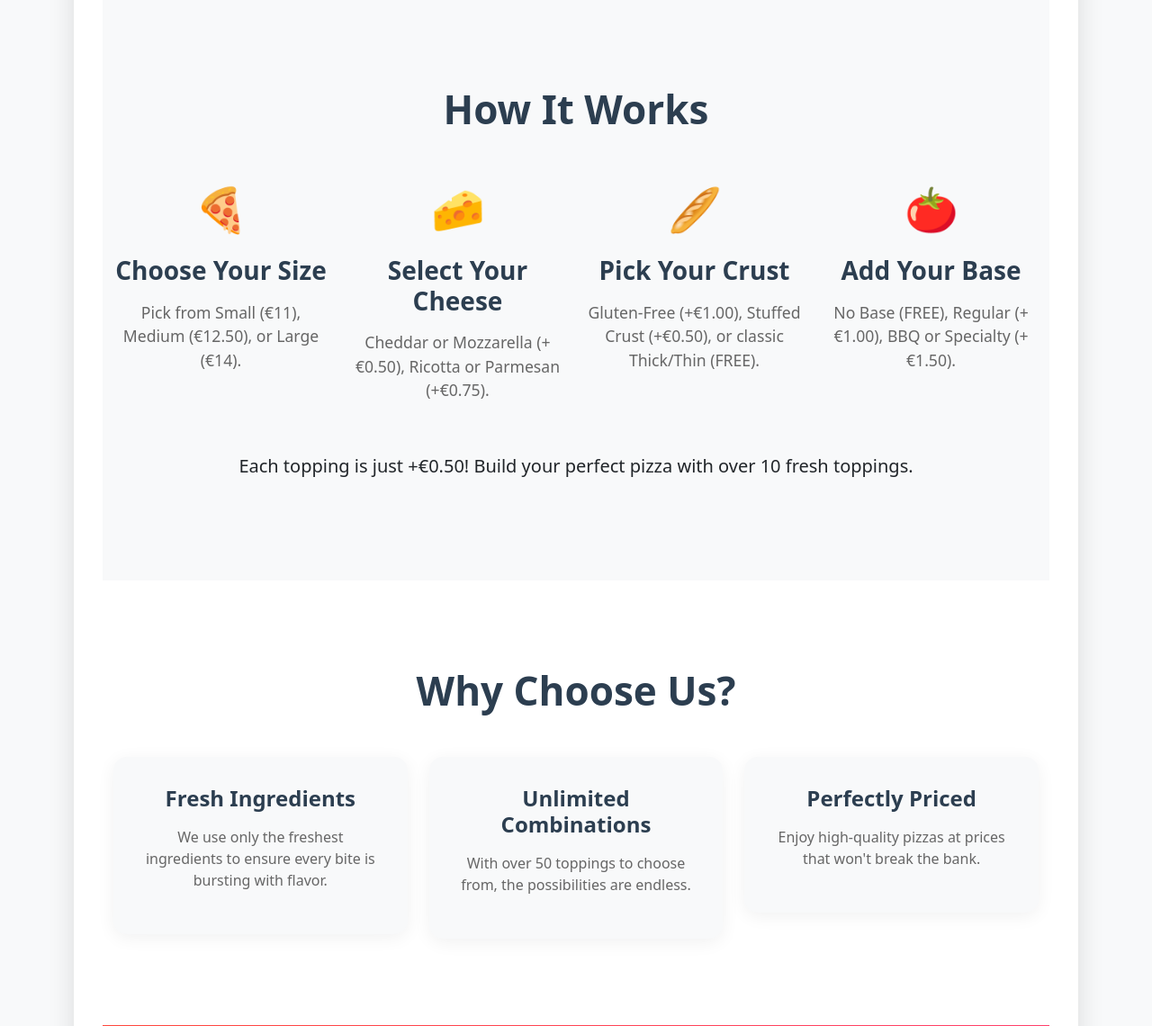
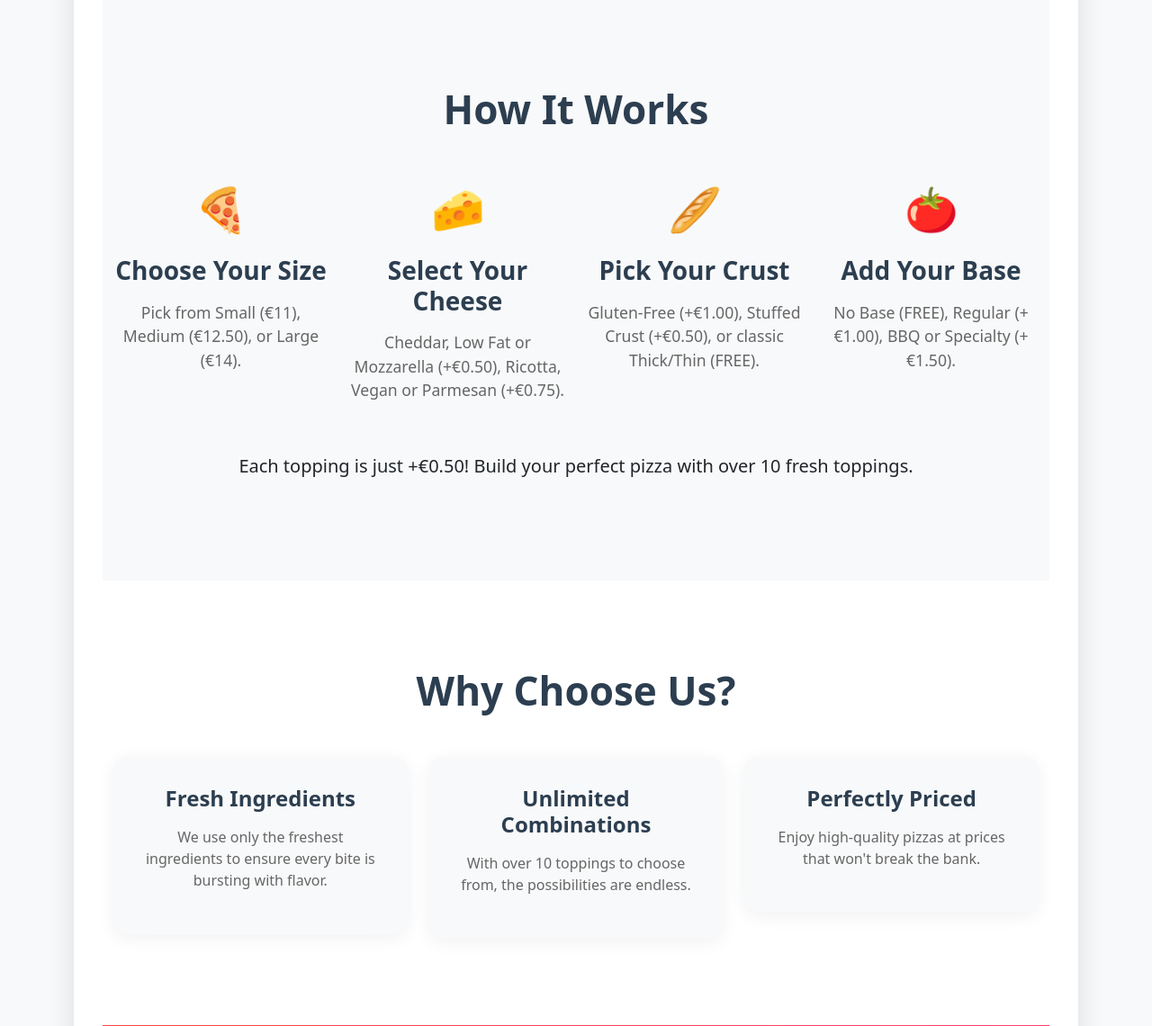
Before and after one commit to DanilaJeg/pizza-app, a Django app: page / in a window 1280 px wide. Shown: the part 771-1911 px from the top of the page at 90% size. Run offline with Django 4.2, Linux system fonts and the light colour scheme.

Commit message:
html changes

```diff
--- a/main/templates/index.html
+++ b/main/templates/index.html
@@ -178,7 +178,7 @@
                 <div class="step">
                     <div class="step-icon">🧀</div>
                     <h3>Select Your Cheese</h3>
-                    <p>Cheddar or Mozzarella (+€0.50), Ricotta or Parmesan (+€0.75).</p>
+                    <p>Cheddar, Low Fat or Mozzarella (+€0.50), Ricotta, Vegan or Parmesan (+€0.75).</p>
                 </div>
             </div>
             <div class="col-md-3">
@@ -198,7 +198,7 @@
         </div>
         <div class="row mt-4">
             <div class="col-md-12 text-center">
-                <p class="lead">Each topping is just <span class="price-badge">+€0.50</span>! Build your perfect pizza with over 10 fresh toppings.</p>
+                <p class="lead">Each topping is just +€0.50! Build your perfect pizza with over 10 fresh toppings.</p>
             </div>
         </div>
     </div>
@@ -218,7 +218,7 @@
             <div class="col-md-4">
                 <div class="feature-card">
                     <h3>Unlimited Combinations</h3>
-                    <p>With over 50 toppings to choose from, the possibilities are endless.</p>
+                    <p>With over 10 toppings to choose from, the possibilities are endless.</p>
                 </div>
             </div>
             <div class="col-md-4">
--- a/main/templates/order_complete.html
+++ b/main/templates/order_complete.html
@@ -158,8 +158,7 @@
 
         <div class="text-center mt-5">
             <a href="{% url 'previous_orders' %}" class="tracking-button">
-                <i class="fas fa-map-marker-alt"></i>
-                Track Your Order
+                View Previous Orders
             </a>
         </div>
     </div>
--- a/main/templates/previous_order.html
+++ b/main/templates/previous_order.html
@@ -228,6 +228,12 @@ Previous Orders
                 </div>
             {% endfor %}
         </div>
+        <div class = "no-orders">
+        <a href="{% url 'order' %}" class = "order-link">
+            Create new order
+            <i class="fas fa-chevron-right"></i>
+        </a>
+        </div>
     {% else %}
         <div class="no-orders">
             <div class="pizza-float">🍕</div>
```
Also changed, not shown: db.sqlite3.
